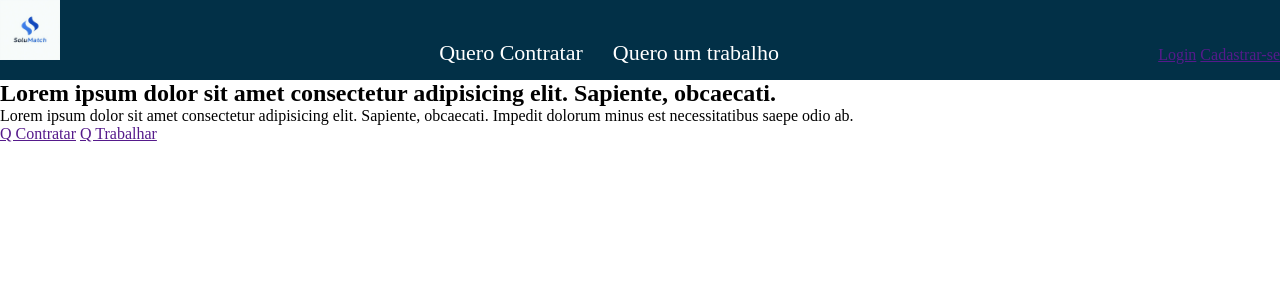
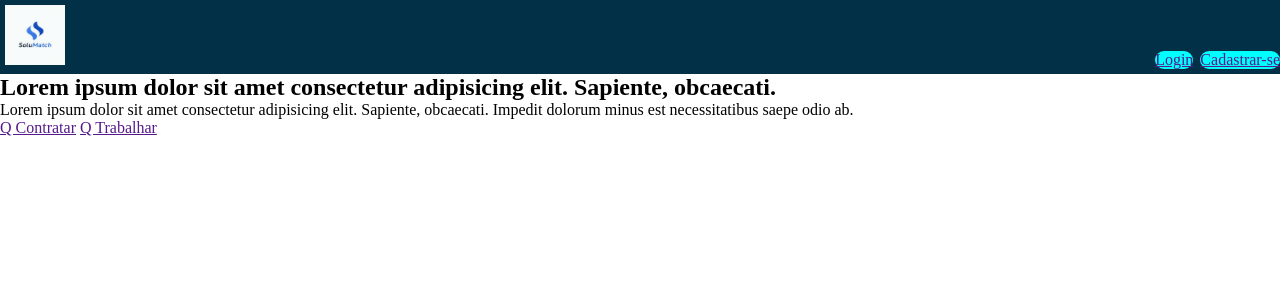
Before and after one commit to jovicastro/soluMatch, a PHP site: page / in a window 1280 px wide. Shown: the top 300 px of the page. Run offline with PHP 8.4, Linux system fonts and the light colour scheme.

Commit message:
Add files via upload

```diff
--- a/index.html
+++ b/index.html
@@ -11,11 +11,7 @@
     <header>
         <div class="navbar">
             <div class="logo"><img src="./uuio.jpg" width="60px" alt="" srcset=""></div>
-            <div class="homeContentC">
-                <p>Quero Contratar</p>
-                <span><p>Quero um trabalho</p></span>
-            </div>
-            <div>
+            <div class="homeLogon">
                 <span><a href="">Login</a></span>
                 <span><a href="">Cadastrar-se</a></span>
             </div>
--- a/style.css
+++ b/style.css
@@ -5,31 +5,37 @@
     box-sizing: border-box;
 }
 .navbar{
-    height: 10vh;
+    height: auto;
     width: 100%;
     display: flex;
     align-items: baseline;
     background-color: #023047;
     justify-content: space-between;
+    text-align: center;
+    align-items: baseline;
 
 }
 .homeContentC{
     display: flex;
-    align-items: center;
+
 
 }
 
-.homeContentC p:hover {
-    border-bottom: 10px solid rgb(255, 255, 255);
-  }
-
-.homeContentC p{
-    color: white;
-    font-size: 22px;
-    padding: 15px;
-}
 
 .logo {
     max-width: 150px;  /* limita o tamanho */
     height: auto;      /* mantém a proporção */
-  }
+    margin: 5px;
+}
+
+.homeLogon{
+    display: flex;
+    align-items: center;
+    gap: 7px;
+
+}
+
+.homeLogon span{
+    border-radius: 10px;
+    background-color: aqua;
+}
```
